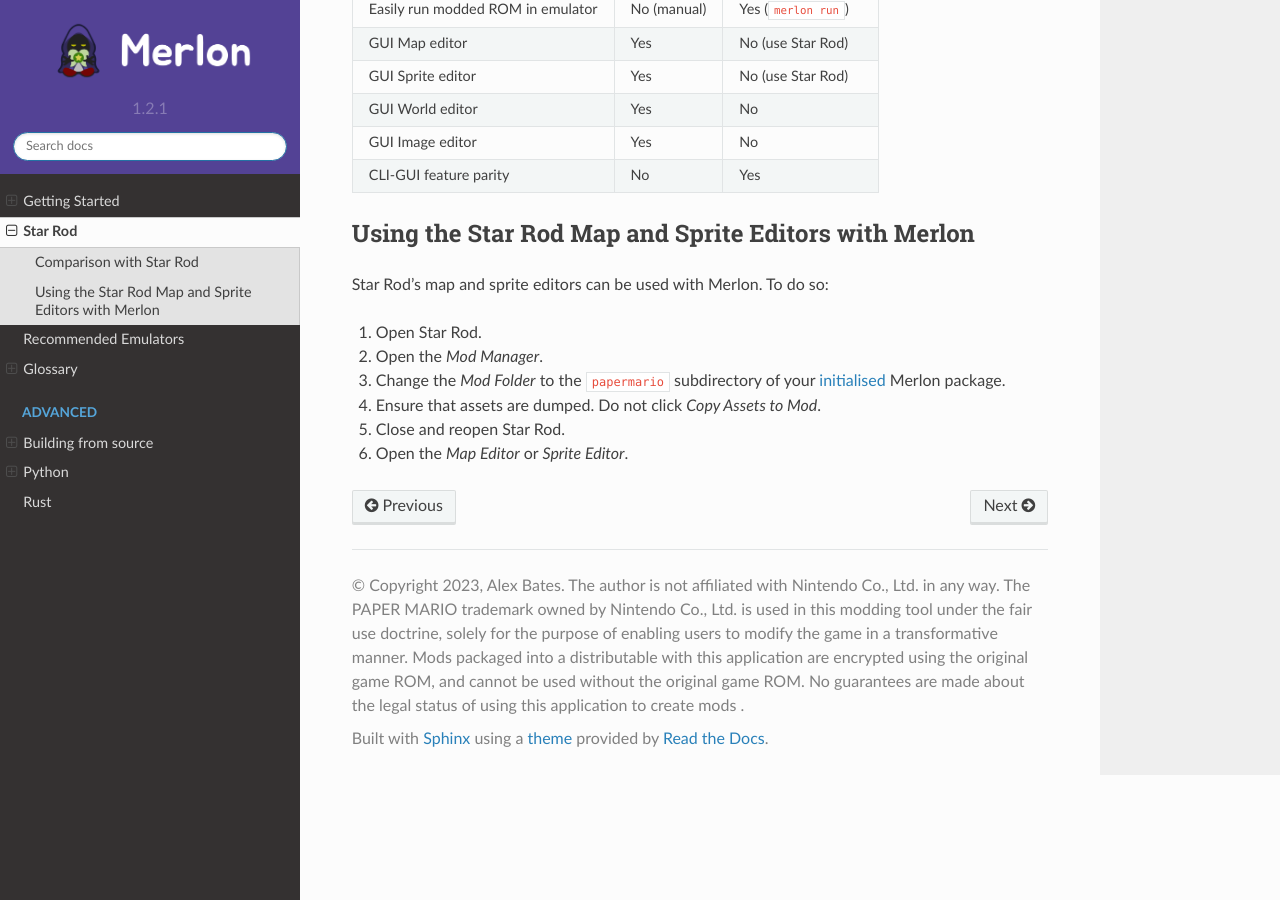
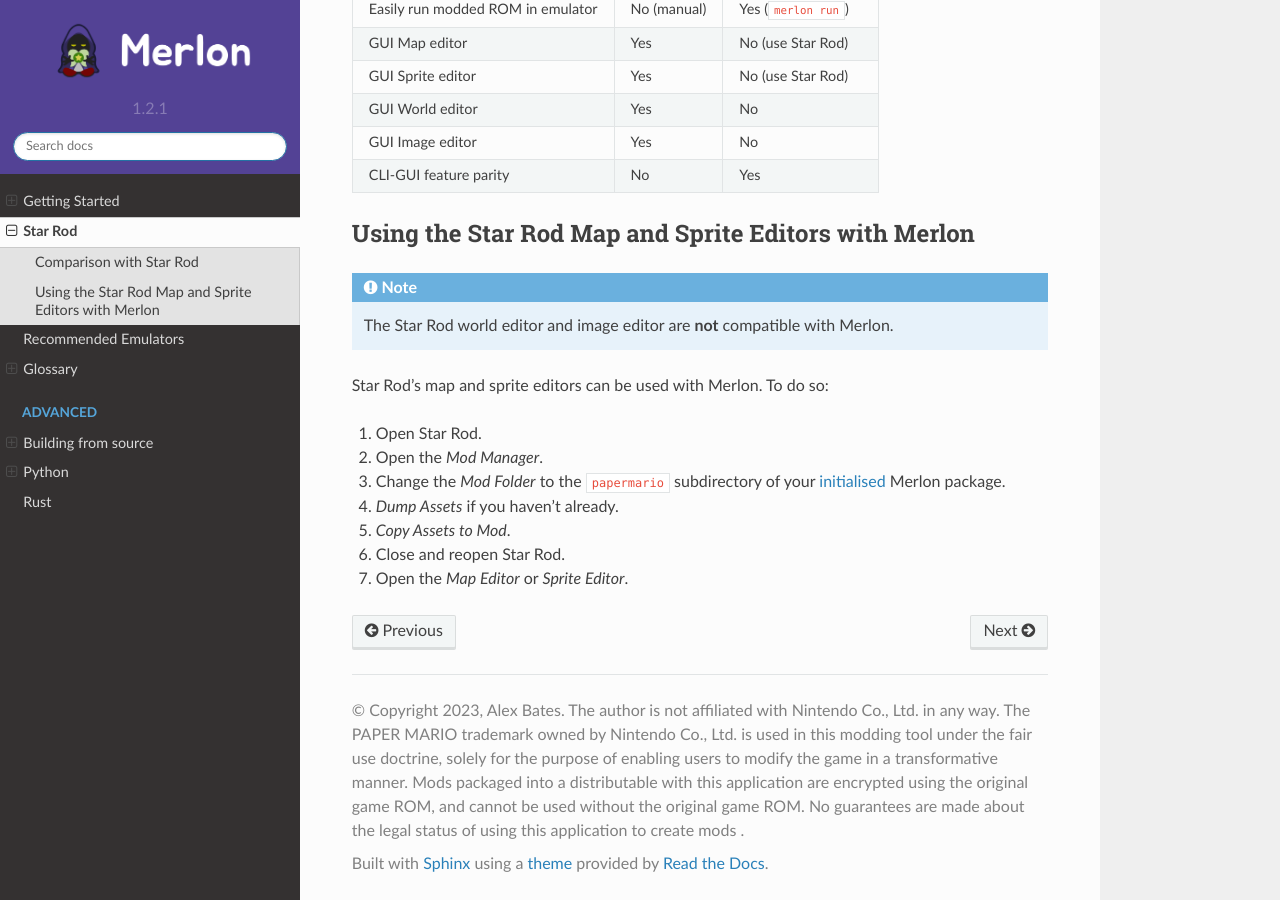
Before and after one commit to bates64/merlon, a Sphinx documentation site: the page built from docs/star_rod.md, in a window 1280 px wide and 900 px high, scrolled down 676 px. Built offline with Sphinx 7.4.7 and the Read the Docs theme 2.0.0, drawn with Linux system fonts in a browser that asks for light colours; the version number is read from the project's files by our own code.

Commit message:
update star rod docs

````diff
--- a/docs/star_rod.md
+++ b/docs/star_rod.md
@@ -26,11 +26,16 @@
 
 ## Using the Star Rod Map and Sprite Editors with Merlon
 
+```{note}
+The Star Rod world editor and image editor are **not** compatible with Merlon.
+```
+
 Star Rod's map and sprite editors can be used with Merlon. To do so:
 
 1. Open Star Rod.
 2. Open the *Mod Manager*.
 3. Change the *Mod Folder* to the `papermario` subdirectory of your [initialised](getting_started.md#initialisation) Merlon package.
-4. Ensure that assets are dumped. Do not click _Copy Assets to Mod_.
-4. Close and reopen Star Rod.
-5. Open the *Map Editor* or *Sprite Editor*.
+4. _Dump Assets_ if you haven't already.
+5. _Copy Assets to Mod_.
+6. Close and reopen Star Rod.
+7. Open the *Map Editor* or *Sprite Editor*.
````
